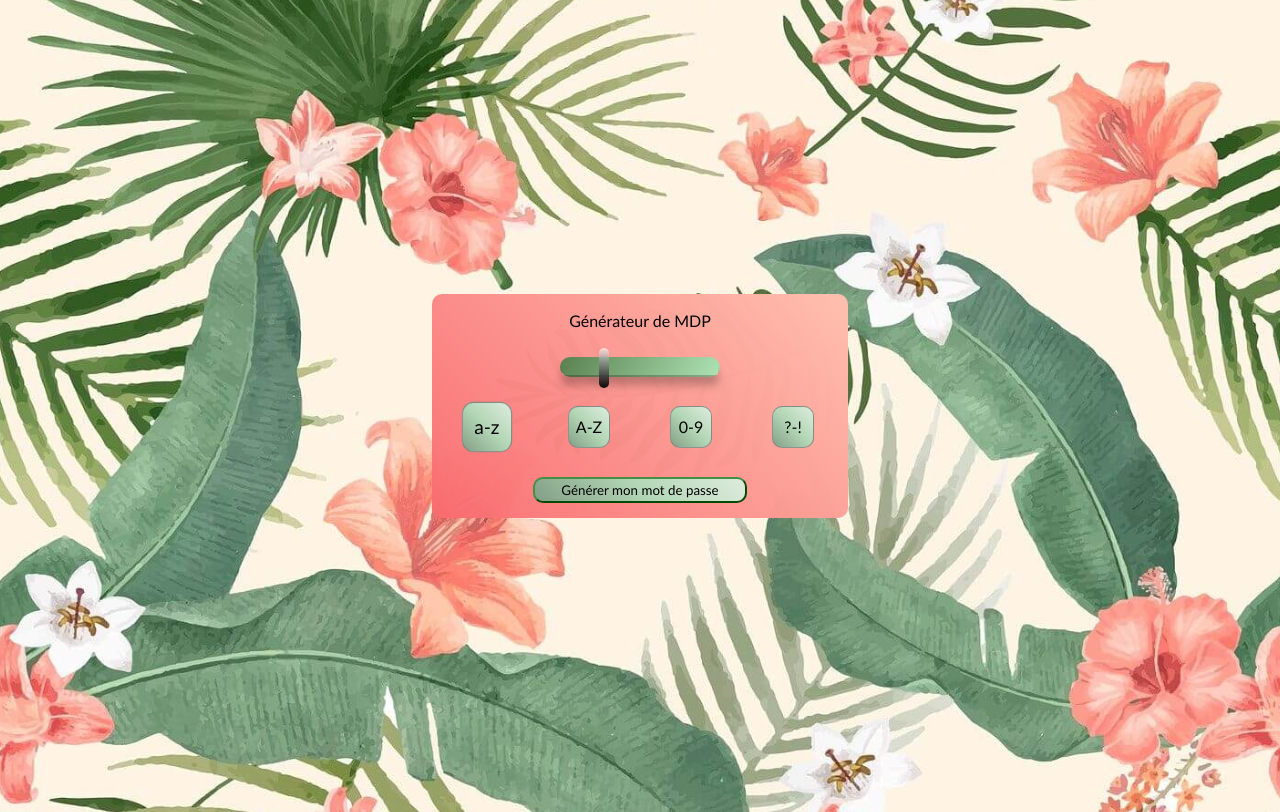
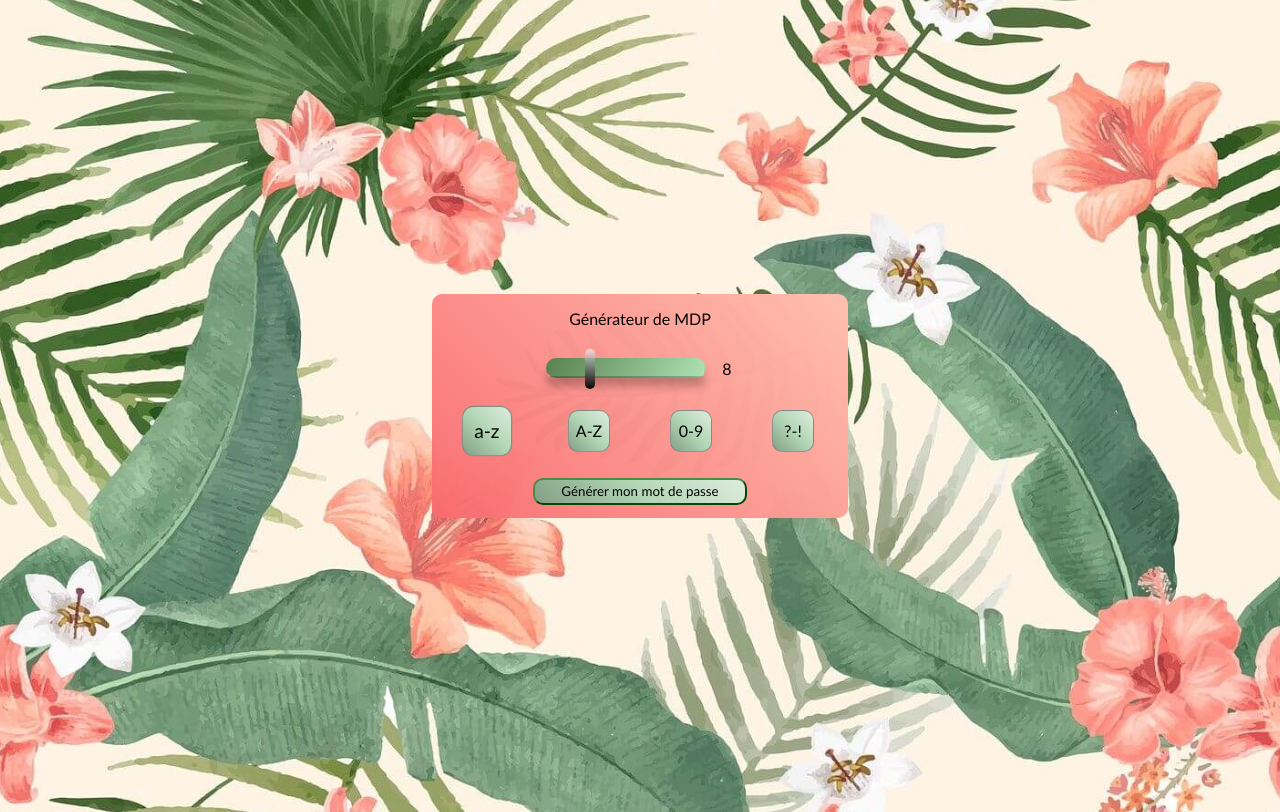
Before and after one commit to Nathan-Simonnet/Password-maker, a plain HTML site: page index.html in a window 1280 px wide. Drawn offline with Linux system fonts and the light colour scheme.

Commit message:
range value add in HTML (span)

```diff
--- a/index.html
+++ b/index.html
@@ -12,8 +12,10 @@
 <body>
     <main>
         <p id="result">Générateur de MDP</p>
-        <input type="range" id="range" value="8" max="20" min="4">
-        <div>
+        <div class="range-container">
+            <input type="range" id="range" value="8" max="20" min="4"><span>8</span>
+        </div>
+        <div class="checkbox-container">
             <input type="checkbox" id="lowercase" checked>
             <label for="lowercase" class="selection">a-z</label>
             <input type="checkbox" id="uppercase">
--- a/script.js
+++ b/script.js
@@ -0,0 +1,7 @@
+const result = document.getElementById('result');
+const range = document.getElementById('range');
+const lowercase = document.getElementById('lowercase');
+const uppercase = document.getElementById('uppercase');
+const number = document.getElementById('number');
+const symbols = document.getElementById('symbols');
+const submited = document.getElementById('submited');
--- a/style.css
+++ b/style.css
@@ -3,7 +3,7 @@
   padding: 2px;
   box-sizing: border-box;
   font-family: 'Trebuchet MS', 'Lucida Sans Unicode', 'Lucida Grande', 'Lucida Sans', Arial, sans-serif;
-  user-select: none;
+  /* user-select: none; */
 }
 
 body {
@@ -27,7 +27,11 @@ main {
   align-items: center;
   flex-direction: column;
 
+  & div.range-container {
 
+    display: flex;
+    justify-content: center;
+    align-items: center;
 
     & input[type="range"] {
       -webkit-appearance: none;
@@ -66,7 +70,12 @@ main {
     }
 
 
-  & div {
+    & span {
+      margin-left: 12px;
+    }
+  }
+
+  & div.checkbox-container {
     display: flex;
     flex-direction: row;
     justify-content: space-around;
@@ -130,123 +139,3 @@ main {
     border-left: rgb(69, 142, 69) 3px solid;
   }
 }
-
-
-/* * {
-  text-align: center;
-  font-family: "Segoe UI", Tahoma, Geneva, Verdana, sans-serif;
-  font-size: 1.2rem;
-  outline: none;
-}
-body {
-  display: flex;
-  justify-content: center;
-  align-items: center;
-  min-height: 100vh;
-  margin: 0;
-  background: url(./bg.jpg) center/cover;
-}
-.app {
-  background-image: linear-gradient(to right, #ff758c 0%, #ff7eb3 100%);
-  margin: 0 10px;
-  padding: 24px 10px 10px;
-  border-radius: 16px;
-  width: 90%;
-  max-width: 600px;
-  box-shadow: 3px 4px 10px 0px #a76666c2;
-}
-#password-output {
-  background: transparent;
-  border: none;
-  font-size: 1.5rem;
-  width: 100%;
-}
-.range-container {
-  margin: 20px 0;
-}
-input[type="range"] {
-  -webkit-appearance: none;
-  appearance: none;
-  width: 160px;
-  background-image: linear-gradient(120deg, #d4fc79 0%, #96e6a1 100%);
-  border-radius: 50px;
-}
-input[type="range"]::-webkit-slider-runnable-track {
-  -webkit-appearance: none;
-  appearance: none;
-  height: 16px;
-  box-shadow: 0 10px 10px rgba(0, 0, 0, 0.25);
-}
-input[type="range"]::-webkit-slider-thumb {
-  -webkit-appearance: none;
-  appearance: none;
-  width: 10px;
-  height: 40px;
-  background: linear-gradient(
-    to bottom,
-    rgba(255, 255, 255, 0.65) 0%,
-    rgba(0, 0, 0, 0.95) 100%
-  );
-  background-blend-mode: multiply, multiply;
-  cursor: pointer;
-  border-radius: 18px;
-  transform: translateY(-11px);
-  transition: 0.15s ease;
-  cursor: grab;
-}
-input[type="range"]::-webkit-slider-thumb:active {
-  cursor: grabbing;
-  transform: scale(1.2) translateY(-9px);
-}
-#display-password-length {
-  width: 30px;
-  background: transparent;
-  border: none;
-}
-.checkbox-container {
-  margin: 36px 0 25px;
-  display: flex;
-  justify-content: space-around;
-  align-items: center;
-}
-input[type="checkbox"] {
-  display: none;
-}
-input[type="checkbox"]:checked + label {
-  transform: scale(1.3);
-  filter: brightness(150%);
-}
-label {
-  user-select: none;
-  background-image: linear-gradient(to top, #accbee 0%, #e7f0fd 100%);
-  height: 60px;
-  width: 60px;
-  display: grid;
-  justify-items: center;
-  align-items: center;
-  border-radius: 15px;
-  box-shadow: 0 4px 10px rgba(0, 0, 0, 0.486);
-  transition: 0.2s ease;
-  cursor: pointer;
-}
-button {
-  margin: 14px 0 20px;
-  background-image: linear-gradient(120deg, #d4fc79 0%, #96e6a1 100%);
-  padding: 10px 20px;
-  border-radius: 150px;
-  border: 2px solid #accbee;
-  border-bottom: 3px solid yellow;
-  border-right: 3px solid yellow;
-  transition: 0.2s;
-  cursor: pointer;
-}
-button:hover {
-  border: 2px solid yellow;
-  border-bottom: 3px solid #accbee;
-  border-right: 3px solid #accbee;
-  box-shadow: 0 5px 10px rgba(0, 0, 0, 0.32);
-  transform: translateX(3px);
-}
-button:active {
-  transform: scale(1.05);
-} */
```
Lines whose indentation alone changed are shown as unchanged.
